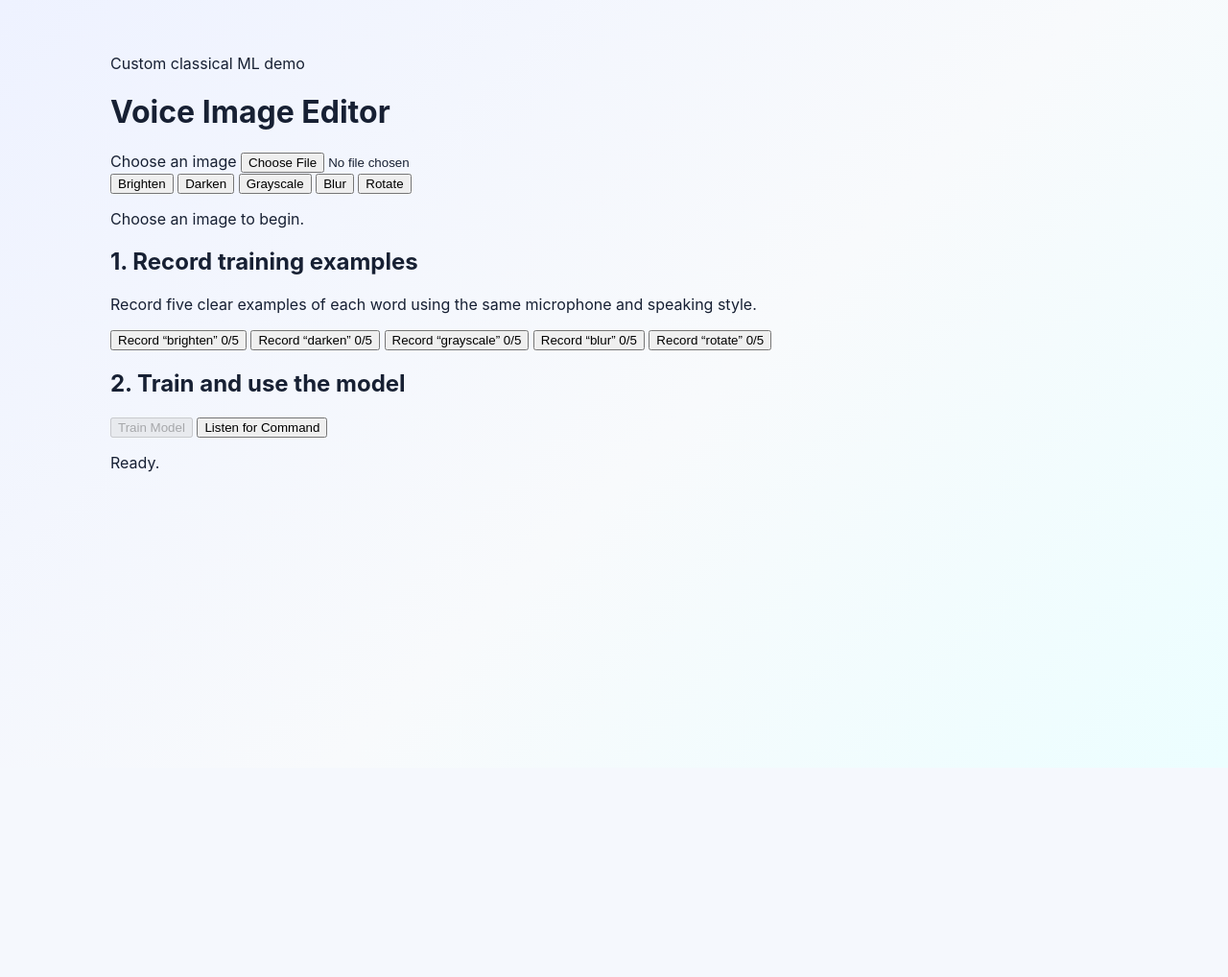
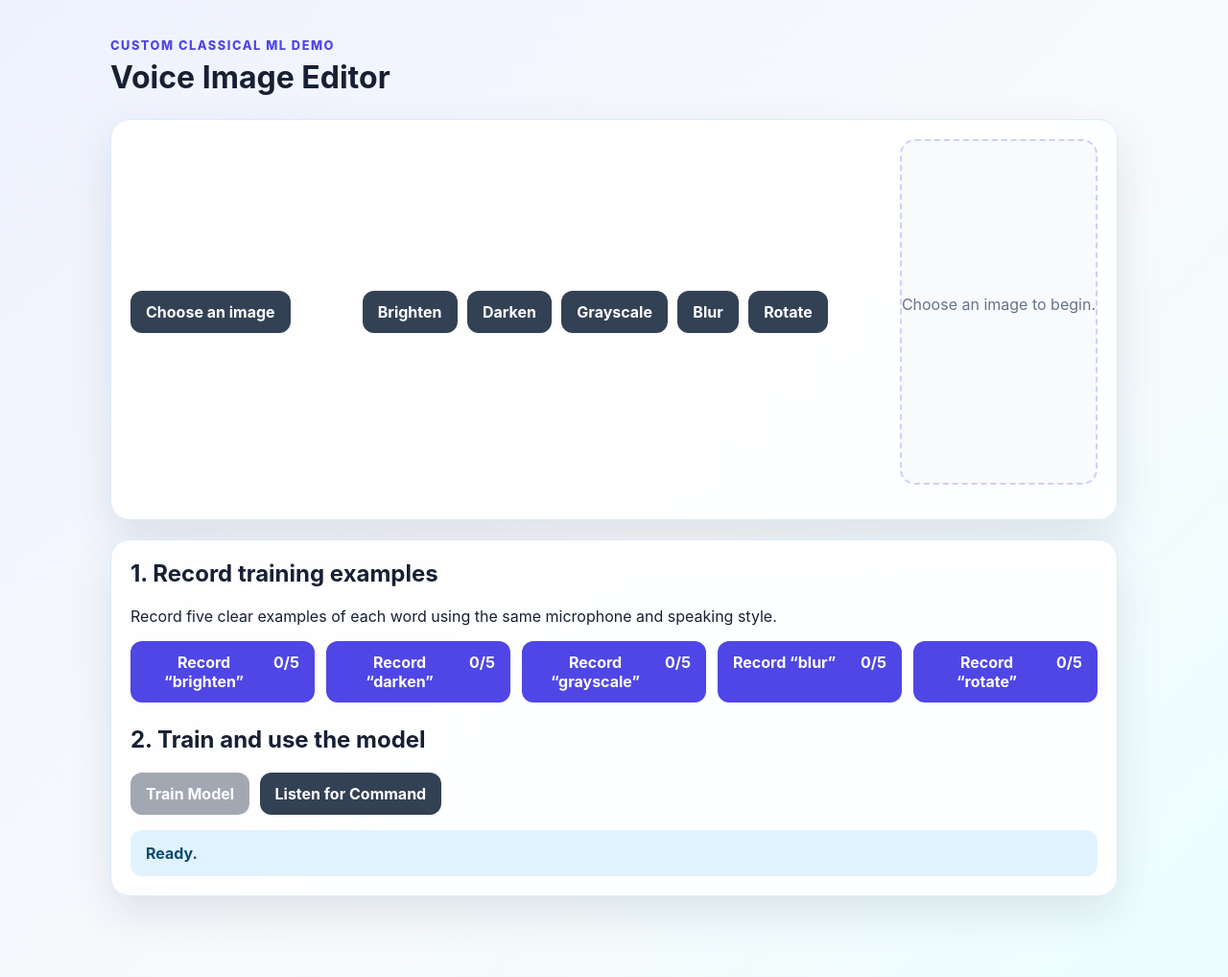
Before and after one commit to 44ronlby/voice-image-editor, a Flask app: page / in a window 1280 px wide. Shown: the whole page at 96% size. Before the commit the page ends 492 px from the top, so only its background shows below. Run offline with Flask 3, Linux system fonts and the light colour scheme.

Commit message:
implemented css styling

```diff
--- a/static/style.css
+++ b/static/style.css
@@ -3,6 +3,10 @@
   font-family: Inter, ui-sans-serif, system-ui, sans-serif;
   background: #eef2ff;
   color: #172033;
+}
+
+* {
+  box-sizing: border-box;
 }
 
 body {
@@ -11,8 +15,141 @@ body {
   background: linear-gradient(135deg, #eef2ff, #f8fafc 55%, #ecfeff);
 }
 
+button,
+.upload-button {
+  border: 0;
+  border-radius: 0.75rem;
+  padding: 0.75rem 1rem;
+  background: #334155;
+  color: white;
+  font: inherit;
+  font-weight: 700;
+  cursor: pointer;
+}
+
+button:hover,
+.upload-button:hover {
+  background: #1e293b;
+}
+
+button:disabled {
+  cursor: not-allowed;
+  opacity: 0.45;
+}
+
 .app-shell {
   width: min(1050px, 92vw);
   margin: 0 auto;
   padding: 2.5rem 0 4rem;
 }
+
+header {
+  margin-bottom: 1.5rem;
+}
+
+h1,
+h2,
+p {
+  margin-top: 0;
+}
+
+.eyebrow {
+  margin-bottom: 0.4rem;
+  color: #4f46e5;
+  font-size: 0.8rem;
+  font-weight: 800;
+  letter-spacing: 0.12em;
+  text-transform: uppercase;
+}
+
+.card {
+  margin-bottom: 1.25rem;
+  border: 1px solid #dbeafe;
+  border-radius: 1.25rem;
+  padding: 1.25rem;
+  background: rgb(255 255 255 / 92%);
+  box-shadow: 0 18px 45px rgb(51 65 85 / 12%);
+}
+
+.toolbar,
+.model-controls,
+.manual-controls {
+  display: flex;
+  flex-wrap: wrap;
+  gap: 0.65rem;
+  align-items: center;
+}
+
+.toolbar {
+  justify-content: space-between;
+  margin-bottom: 1rem;
+}
+
+.upload-button input {
+  display: none;
+}
+
+.preview-stage {
+  display: grid;
+  min-height: 360px;
+  place-items: center;
+  overflow: hidden;
+  border: 2px dashed #c7d2fe;
+  border-radius: 1rem;
+  background: #f8fafc;
+}
+
+#preview {
+  max-width: 72%;
+  max-height: 320px;
+  object-fit: contain;
+  transition: filter 180ms ease, transform 180ms ease;
+}
+
+#preview-placeholder {
+  color: #64748b;
+}
+
+.record-grid {
+  display: grid;
+  grid-template-columns: repeat(auto-fit, minmax(180px, 1fr));
+  gap: 0.75rem;
+  margin-bottom: 1.5rem;
+}
+
+.record-command {
+  display: flex;
+  justify-content: space-between;
+  gap: 0.75rem;
+  background: #4f46e5;
+}
+
+.record-command:hover {
+  background: #4338ca;
+}
+
+.status {
+  min-height: 3rem;
+  margin: 1rem 0 0;
+  border-radius: 0.75rem;
+  padding: 0.85rem 1rem;
+  background: #e0f2fe;
+  color: #0c4a6e;
+  font-weight: 700;
+}
+
+@media (max-width: 700px) {
+  .toolbar {
+    align-items: stretch;
+    flex-direction: column;
+  }
+
+  .manual-controls {
+    align-items: stretch;
+    flex-direction: column;
+  }
+
+  #preview {
+    max-width: 86%;
+  }
+}
```
